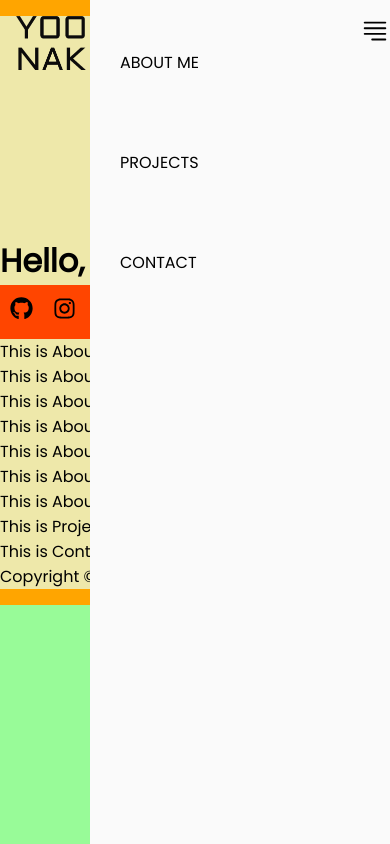
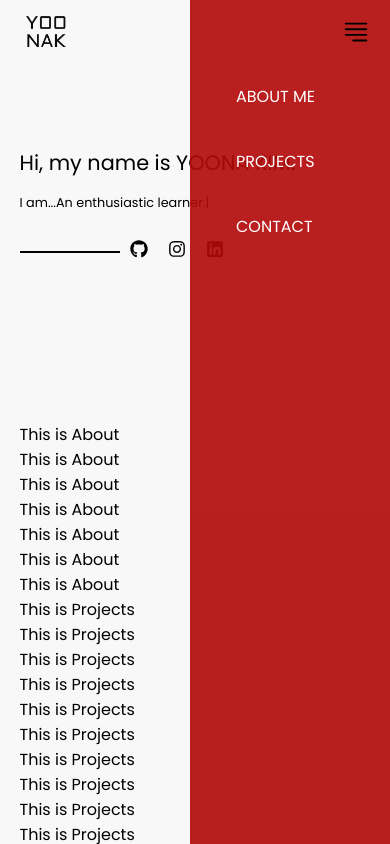
Before and after one commit to kim00432/portfolio, a React (Create React App) app: page / in a window 390 px wide. Both pictures are taken after a click on the icon 375 px from the left and 31 px from the top of the page. Shown: the top 844 px of the page. Built offline with nearby package versions, Linux system fonts and the light colour scheme.

Commit message:
Fixed navigation bar error

```diff
--- a/src/App.css
+++ b/src/App.css
@@ -2,9 +2,10 @@ html {
   scroll-behavior: smooth;
 }
 
-.App {
+.app {
   display: flex;
   flex-direction: column;
   align-items: center;
-  background-color: orange;
+  background-color: #f8f8f8;
+  min-height: 100vh;
 }
--- a/src/App.js
+++ b/src/App.js
@@ -3,7 +3,7 @@ import Home from './components/Home/Home'
 
 function App() {
   return (
-    <div className="App">
+    <div className="app">
         <Home />
     </div>
   );
--- a/src/components/Header/Header.js
+++ b/src/components/Header/Header.js
@@ -6,10 +6,9 @@ import './header.css'
 export default function Header() {
     return (
     <div className="header">
-            <div className="name">Hello, I am Yoona Kim.</div>
-
+            <div className="name">Hi, my name is YOONA KIM.</div>
             <div className="text">
-                {/* <div>I am...</div>
+                <div>I am...</div>
                 <Typical
                     loop={Infinity}
                     steps={[
@@ -20,10 +19,11 @@ export default function Header() {
                         "A person who enjoys solving problems.",
                         2000
                     ]}
-                /> */}
+                />
             </div>
             <div className="socialMedia">
                 <ul>
+                    <hr className="line"></hr>
                     <a href="https://github.com/kim00432" target="_blank" className='socialMedia_link'><li><FaGithub /></li></a>
                     <a href="https://www.instagram.com/__yoonak/" target="_blank" className='socialMedia_link'><li><FaInstagram /></li></a>
                     <a href="https://www.linkedin.com/in/yoona-k" target="_blank" className='socialMedia_link'><li><FaLinkedin /></li></a>
--- a/src/components/Header/header.css
+++ b/src/components/Header/header.css
@@ -1,13 +1,26 @@
+.header {
+  height: 50vh;
+  display: flex;
+  flex-direction: column;
+  justify-content: center;
+}
+
 .name {
   font-weight: 700;
   font-size: 2rem;
-  margin-top: 10rem;
 }
 
 .text {
   display: flex;
   flex-direction: row;
+  align-items: center;
   font-size: 1.5rem;
+  height: 50px;
+}
+
+hr.line {
+  border: 1px solid;
+  width: 100px;
 }
 
 .socialMedia ul {
@@ -20,7 +33,39 @@
 
 .socialMedia_link {
   font-size: 23px;
-  background-color: orangered;
   margin: 0;
-  padding: 10px;
+  padding: 20px;
 }
+
+@media only screen and (max-width: 700px) {
+  .text {
+    font-size: 1.2rem;
+  }
+}
+
+@media only screen and (max-width: 540px) {
+  .name {
+    font-weight: 600;
+    font-size: 1.5rem;
+  }
+
+  .text {
+    font-size: 1rem;
+  }
+
+  .socialMedia_link {
+    font-size: 18px;
+    padding: 10px;
+  }
+}
+
+@media only screen and (max-width: 400px) {
+  .name {
+    font-weight: 500;
+    font-size: 1.3rem;
+  }
+
+  .text {
+    font-size: 0.8rem;
+  }
+}
--- a/src/components/Home/home.css
+++ b/src/components/Home/home.css
@@ -1,18 +1,12 @@
 .home {
+  min-width: 320px;
   width: 80%;
-  background-color: palegoldenrod;
-  margin: 1rem;
+  margin: 0 1rem;
 }
 
 /* Media Query */
-@media only screen and (max-width: 1024px) {
+@media only screen and (max-width: 512px) {
   .home {
     width: 90%;
   }
 }
-
-@media only screen and (max-width: 512px) {
-  .home {
-    width: 100%;
-  }
-}
--- a/src/components/Navbar/Navbar.css
+++ b/src/components/Navbar/Navbar.css
@@ -1,18 +1,19 @@
-.navbar {
+.navigation {
   display: flex;
   flex-direction: row;
-  width: 100%;
+  position: fixed;
+  z-index: 1000;
+  width: 80%;
   justify-content: space-between;
-  align-items: space-between;
-  transition: 0.4s all ease;
+  align-items: center;
+  background-color: #f8f8f8;
+  padding: 1rem 0;
 }
 
-.navbar.active {
+.navigation.active {
   position: fixed;
   z-index: 1000;
   width: 100%;
-  padding: 0px 30px;
-  background-color: #191919;
 }
 
 li {
@@ -29,7 +30,7 @@ ul.navbar_items {
   background-color: paleturquoise;
 }
 
-ul.sidebar_links {
+ul.sidebar_items {
   display: none;
 }
 
@@ -45,10 +46,14 @@ a:hover {
 }
 
 .logo img {
-  width: 70px;
+  width: 60px;
+  margin-left: -10px;
 }
 
-@media only screen and (max-width: 512px) {
+@media only screen and (max-width: 540px) {
+  .navigation {
+    width: 90%;
+  }
   .toggle_menu {
     display: flex;
     justify-content: flex-end;
@@ -56,22 +61,41 @@ a:hover {
     z-index: 1000;
     width: 100%;
   }
+
+  .toggle_menu:hover {
+    color: orange;
+  }
+
   ul.navbar_items {
     display: none;
   }
+
   ul.sidebar_items {
-    background-color: rgb(250, 250, 250);
+    background-color: rgba(179, 9, 9, 0.911);
+    color: white;
+    position: fixed;
     flex-wrap: wrap;
+    display: flex;
+    flex-direction: column;
+    justify-content: flex-start;
+    padding-top: 4rem;
     height: 100%;
-    position: fixed;
+    width: 200px;
+    z-index: 800;
     right: 0%;
-    justify-content: center;
-    width: 300px;
     top: 0%;
-    flex-direction: column;
   }
 
   li.sidebar_item {
-    padding: 25px 30px;
+    padding: 20px 30px;
+    color: white;
+  }
+
+  li.sidebar_item:hover {
+    color: orange;
+  }
+
+  .logo img {
+    width: 40px;
   }
 }
--- a/src/components/Navbar/Navbar.js
+++ b/src/components/Navbar/Navbar.js
@@ -1,67 +1,58 @@
 import React, {useState} from 'react'
-import { NavLink } from 'react-router-dom'
 import logo from '../../img/logo.png'
 import './navbar.css'
 
 export default function Navbar() {
-    // Fixed navbar
-    window.addEventListener("scroll", function () {
-        const navbar = document.querySelector(".navbar")
-        navbar.classList.toggle("active", window.scrollY > 0)
-    })
-
     // Toggle menu
     const [show, setShow] = useState(false)
 
-
-
     return (
-        <div className="navbar">
+        <div className="navigation">
             <div className="logo">
                 <a href="/"><img src={logo} alt="logo"/></a>
             </div>
-          {/* Toogle Menu */}
+            <div className="navbar_links">
+                <ul className="navbar_items">
+                <a href="#about">
+                    <li className="navbar_item">ABOUT ME</li>
+                </a>
+                <a href="#projects">
+                    <li className="navbar_item">PROJECTS</li>
+                </a>
+                <a href="#contact">
+                    <li className="navbar_item">CONTACT</li>
+                </a>
+                </ul>
+            </div>
+          {/* Toggle Menu */}
           <div className="toggle_menu">
-            <svg onClick={() => setShow(!show)}
-              xmlns="http://www.w3.org/2000/svg"
-              width="30"
-              height="30"
-              fill="currentColor"
-              class="bi bi-justify-right pointer"
-              viewBox="0 0 16 16"
-            >
-               <path fill-rule="evenodd" d="M6 12.5a.5.5 0 0 1 .5-.5h7a.5.5 0 0 1 0 1h-7a.5.5 0 0 1-.5-.5zm-4-3a.5.5 0 0 1 .5-.5h11a.5.5 0 0 1 0 1h-11a.5.5 0 0 1-.5-.5zm0-3a.5.5 0 0 1 .5-.5h11a.5.5 0 0 1 0 1h-11a.5.5 0 0 1-.5-.5zm0-3a.5.5 0 0 1 .5-.5h11a.5.5 0 0 1 0 1h-11a.5.5 0 0 1-.5-.5z"/>
-            </svg>
+            <div>
+                <svg onClick={() => setShow(!show)}
+                xmlns="http://www.w3.org/2000/svg"
+                width="30"
+                height="30"
+                fill="black"
+                className="bi bi-justify-right"
+                viewBox="0 0 16 16"
+                >
+                <path fillRule="evenodd" d="M6 12.5a.5.5 0 0 1 .5-.5h7a.5.5 0 0 1 0 1h-7a.5.5 0 0 1-.5-.5zm-4-3a.5.5 0 0 1 .5-.5h11a.5.5 0 0 1 0 1h-11a.5.5 0 0 1-.5-.5zm0-3a.5.5 0 0 1 .5-.5h11a.5.5 0 0 1 0 1h-11a.5.5 0 0 1-.5-.5zm0-3a.5.5 0 0 1 .5-.5h11a.5.5 0 0 1 0 1h-11a.5.5 0 0 1-.5-.5z"/>
+                </svg>
+            </div>
           </div>
-          {show ?(
+          {show? (
           <div className="sidebar_links">
             <ul className="sidebar_items">
-                <a href="#about">
+                <a href="#about" onClick={() => setShow(!show)}>
                     <li className="sidebar_item">ABOUT ME</li>
                 </a>
-                <a href="#project">
+                <a href="#projects" onClick={() => setShow(!show)}>
                     <li className="sidebar_item">PROJECTS</li>
                 </a>
-                <a href="#contact">
+                <a href="#contact" onClick={() => setShow(!show)}>
                     <li className="sidebar_item">CONTACT</li>
                 </a>
               </ul>
-          </div>
-           ) : (
-          <div className="navbar_links">
-            <ul className="navbar_items">
-              <a href="#about">
-                  <li className="navbar_item">ABOUT ME</li>
-              </a>
-              <a href="#project">
-                  <li className="navbar_item">PROJECTS</li>
-              </a>
-              <a href="#contact">
-                  <li className="navbar_item">CONTACT</li>
-              </a>
-            </ul>
-          </div>
-           )}
+          </div>) : null}
         </div>
     )
 }
--- a/src/components/Projects/Projects.js
+++ b/src/components/Projects/Projects.js
@@ -3,7 +3,23 @@ import React from 'react'
 export default function Projects() {
     return (
         <div>
-           This is Projects
+           <div>This is Projects</div>
+           <div>This is Projects</div>
+           <div>This is Projects</div>
+           <div>This is Projects</div>
+           <div>This is Projects</div>
+           <div>This is Projects</div>
+           <div>This is Projects</div>
+           <div>This is Projects</div>
+           <div>This is Projects</div>
+           <div>This is Projects</div>
+           <div>This is Projects</div>
+           <div>This is Projects</div>
+           <div>This is Projects</div>
+           <div>This is Projects</div>
+           <div>This is Projects</div>
+           <div>This is Projects</div>
+
         </div>
     )
 }
--- a/src/index.css
+++ b/src/index.css
@@ -7,7 +7,6 @@
 }
 
 body {
-  background-color: palegreen;
   width: 100%;
   height: 100%;
   font-family: "Poppins", sans-serif;
```
